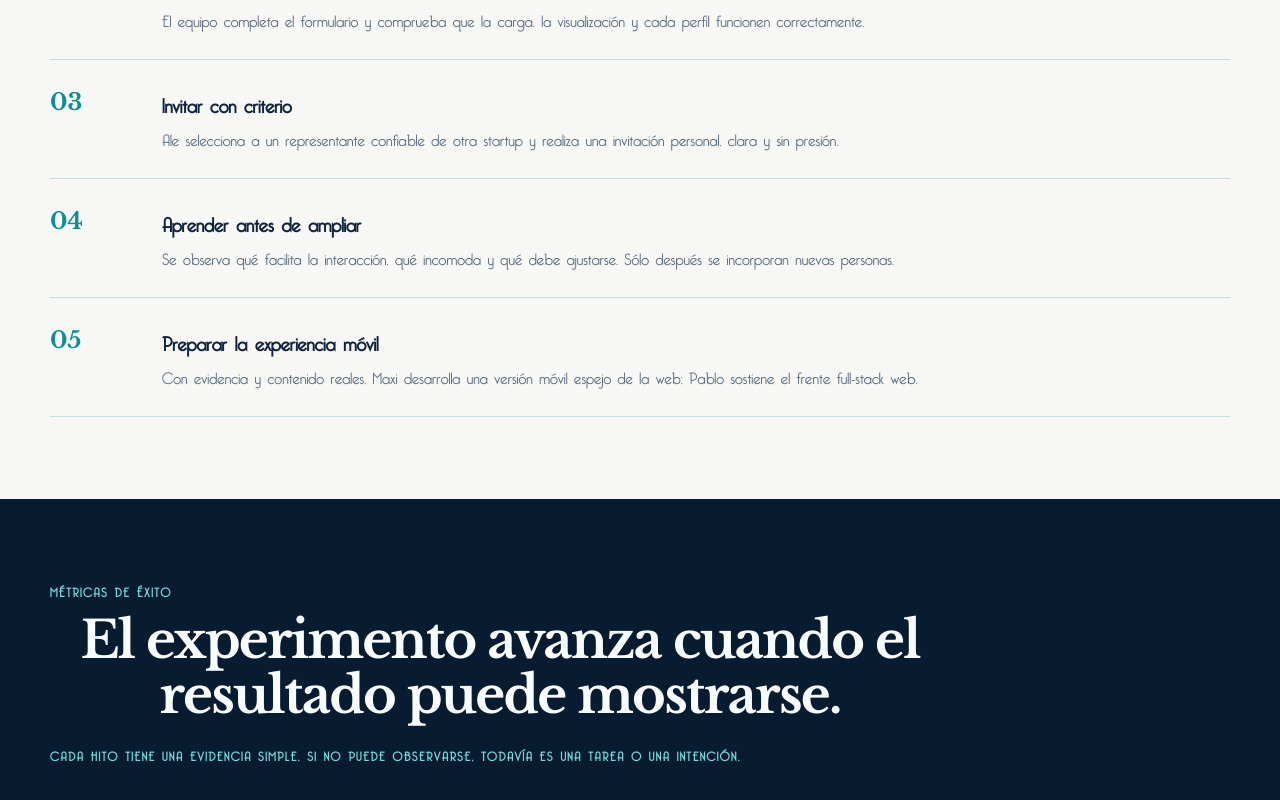
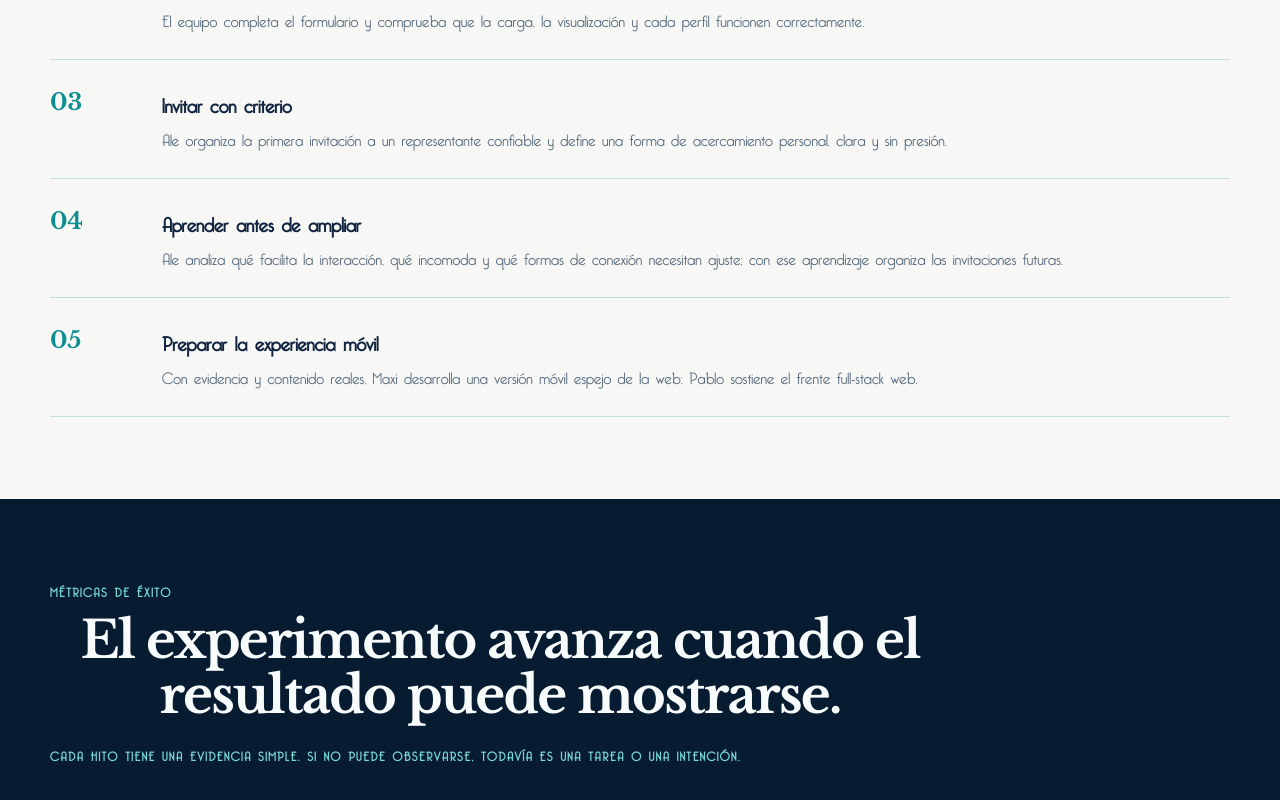
Before and after one commit to O-UnderTango-Club/UnderTangoWEBNextJS, a Next.js app: page /elitros/fricciones in a window 1280 px wide. Shown: the part 3080-3880 px from the top of the page. Built offline with nearby package versions, Linux system fonts and the light colour scheme.

Commit message:
Ampliar rol relacional de Alejandro

```diff
--- a/app/elitros/fricciones/page.tsx
+++ b/app/elitros/fricciones/page.tsx
@@ -32,8 +32,8 @@ const roles = [
   },
   {
     name: "Alejandro Míguez",
-    role: "Invitación y expansión cuidada",
-    text: "Define la primera invitación externa de forma elegante, gradual y de bajo riesgo. Su conocimiento presencial del grupo ayuda a elegir a la persona adecuada.",
+    role: "Invitaciones y arquitectura relacional",
+    text: "Organiza la primera invitación y las siguientes. Observa formas, tiempos y modos de vinculación para que la conexión entre participantes fluya con elegancia, gradualidad y bajo riesgo.",
   },
   {
     name: "Maximiliano Rodríguez",
@@ -45,8 +45,8 @@ const roles = [
 const steps = [
   { n: "01", title: "Construir el núcleo", text: "Pablo prepara formulario, base de datos y perfiles diferenciados de Pablo, Ale y Maxi." },
   { n: "02", title: "Validar entre tres", text: "El equipo completa el formulario y comprueba que la carga, la visualización y cada perfil funcionen correctamente." },
-  { n: "03", title: "Invitar con criterio", text: "Ale selecciona a un representante confiable de otra startup y realiza una invitación personal, clara y sin presión." },
-  { n: "04", title: "Aprender antes de ampliar", text: "Se observa qué facilita la interacción, qué incomoda y qué debe ajustarse. Sólo después se incorporan nuevas personas." },
+  { n: "03", title: "Invitar con criterio", text: "Ale organiza la primera invitación a un representante confiable y define una forma de acercamiento personal, clara y sin presión." },
+  { n: "04", title: "Aprender antes de ampliar", text: "Ale analiza qué facilita la interacción, qué incomoda y qué formas de conexión necesitan ajuste; con ese aprendizaje organiza las invitaciones futuras." },
   { n: "05", title: "Preparar la experiencia móvil", text: "Con evidencia y contenido reales, Maxi desarrolla una versión móvil espejo de la web; Pablo sostiene el frente full-stack web." },
 ] as const;
 
```
